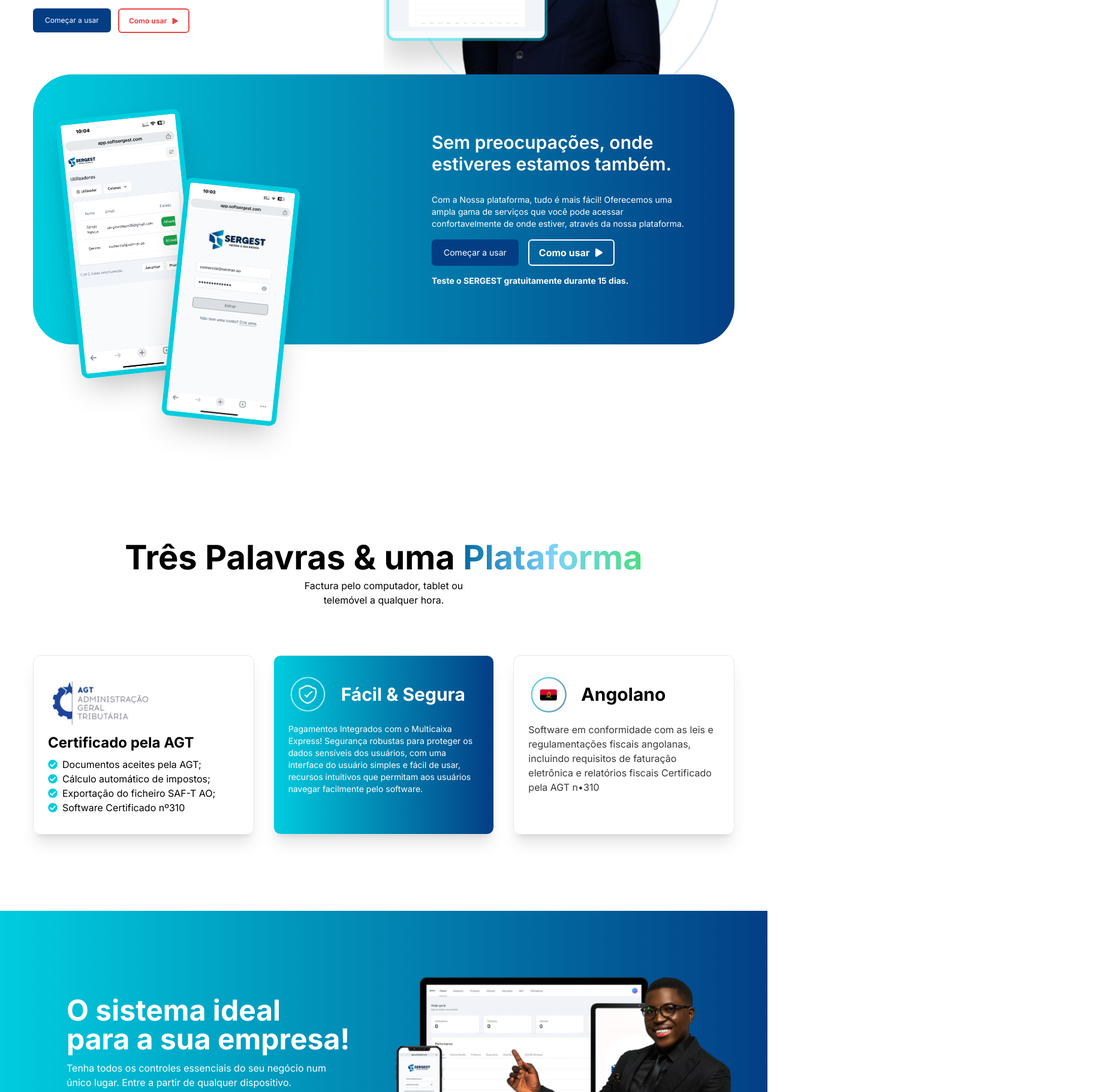
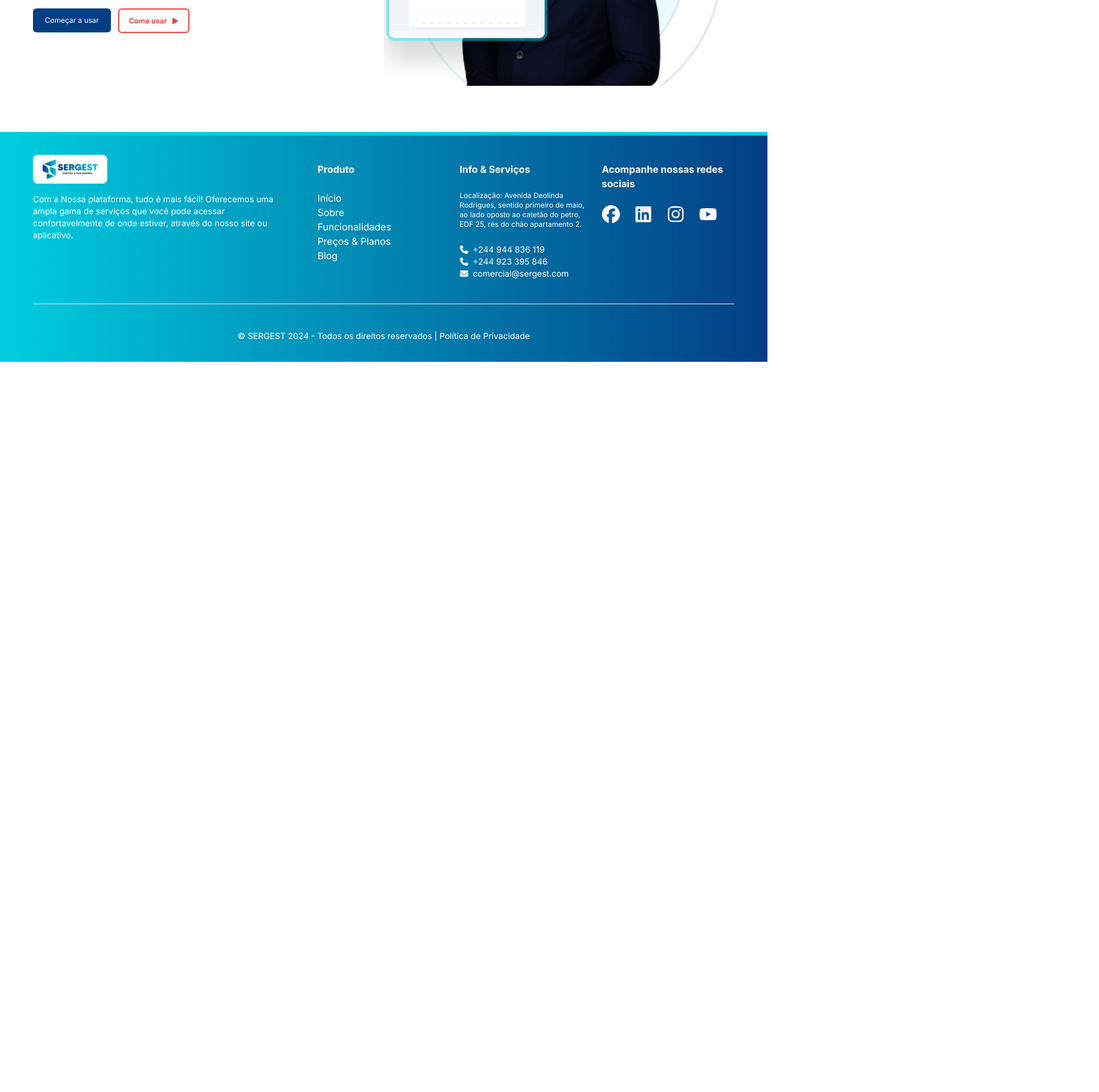
Before and after one commit to Katumbela/sergest-next-app, a Next.js app: page /hom in a window 1280 px wide. Shown: the part 500-2320 px from the top of the page at 60% size, 1833 px wide, since content can reach past the window. After the commit the page ends 1103 px from the top, so only its background shows below. Built offline with nearby package versions, Linux system fonts and the light colour scheme.

Commit message:
add oher files

```diff
--- a/src/app/add-blog/page.tsx
+++ b/src/app/add-blog/page.tsx
@@ -1,3 +1,5 @@
+
+'use client'
 import React, { useState } from "react";
 import { TextEditor } from "../components/text-editor/text-editor";
 import { db, storage } from "../../data/firebase";
@@ -10,7 +12,7 @@
 export const EDIT_LINK = '/33c06d2a-cb1d-4100-8dee-ba46d075f9a2'
 
 
-export function AddBlog() {
+export default function AddBlog() {
     const [title, setTitle] = useState<string>('');
     const [subtitle, setSubtitle] = useState<string>('');
     const [editorContent, setEditorContent] = useState<string>('');
--- a/src/app/hom/page.tsx
+++ b/src/app/hom/page.tsx
@@ -31,36 +31,9 @@
             <Hero />
           </LayoutBody>
 
-          <LayoutBody>
-            <SubHero />
-          </LayoutBody>
 
-          <LayoutBody>
-            <Action />
-          </LayoutBody>
         </div>
 
-        <LayoutBody>
-          <SystemComponent />
-        </LayoutBody>
-        <div className="container">
-          <AboutUs />
-
-          <LayoutBody>
-            <Testimonials />
-          </LayoutBody>
-        </div>
-        <StartNow />
-        <div className="container">
-          <Prices />
-          <Founder />
-          <MockUp />
-        </div>
-        <PayWith />
-        <div className="container">
-          <Proccess />
-          <Newsletter />
-        </div>
         <Footer />
       </Layout>
 
```
Also changed, not shown: src/app/delete-posts/page.tsx (renamed from src/app/delete-posts/delete-posts.tsx).
